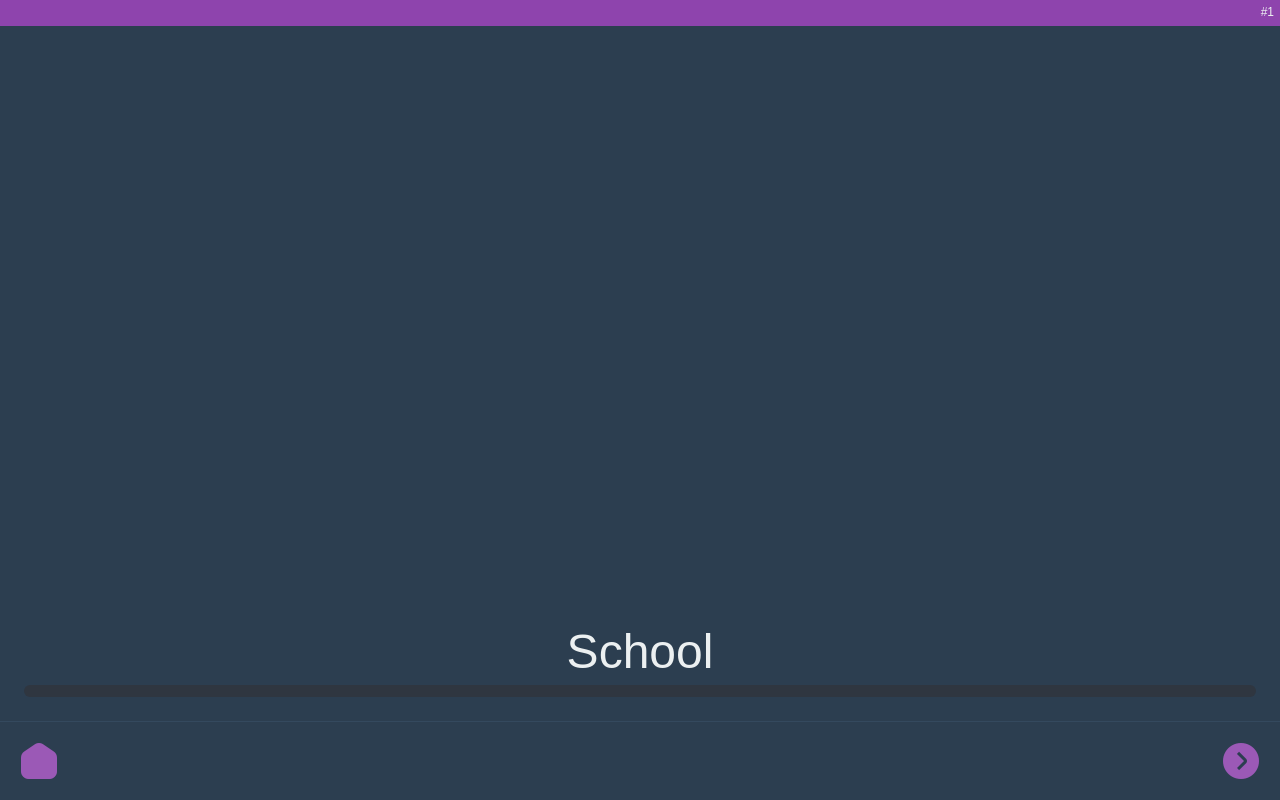
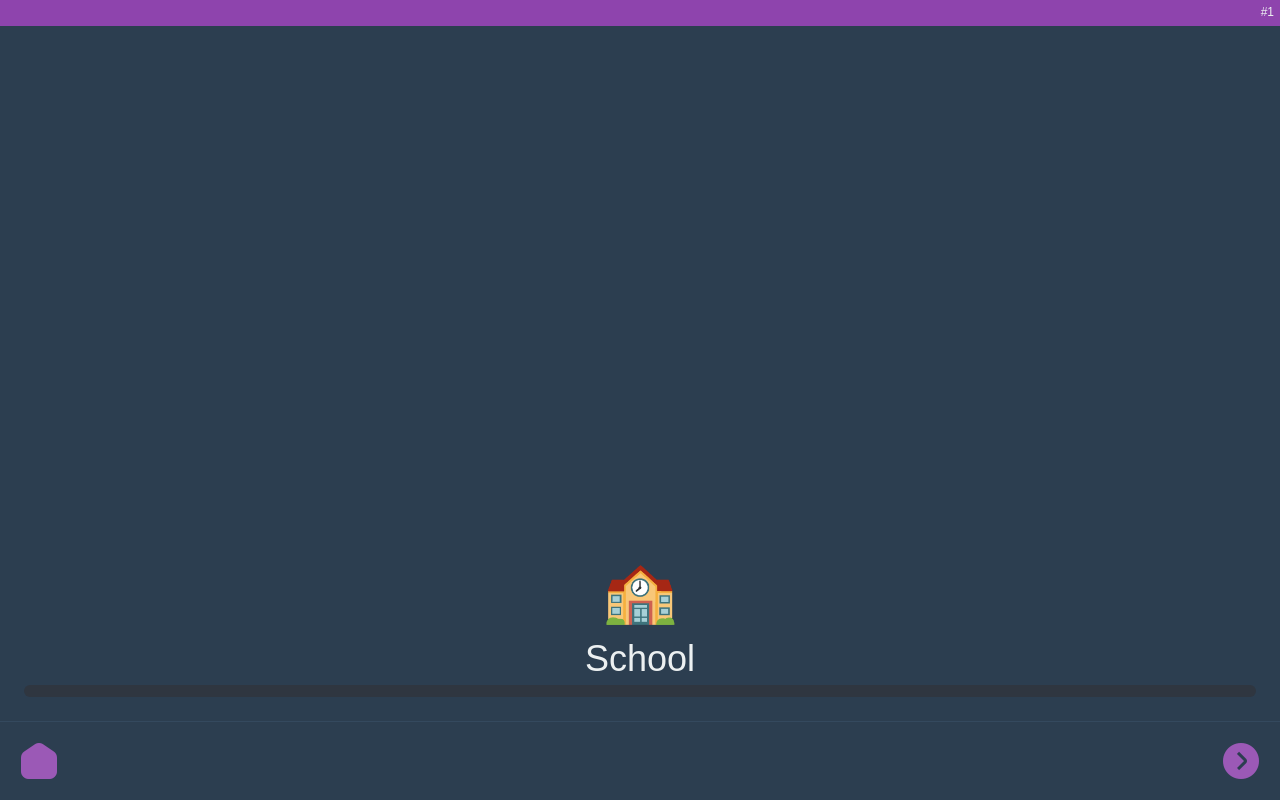
Before and after one commit to kbparagua/likalaro, a Vue app: page /spyfall/game in a window 1280 px wide. Built offline with nearby package versions, Linux system fonts and the light colour scheme.

Commit message:
show location icon

```diff
--- a/src/views/spyfall/main/GameScreen.vue
+++ b/src/views/spyfall/main/GameScreen.vue
@@ -16,6 +16,7 @@
 
   const spyfall = new SpyFall({ seed, numberOfPlayers });
   const location = spyfall.location(index);
+  const icon = spyfall.icon(index);
   const role = spyfall.role(index);
 
   function nextGame() {
@@ -43,6 +44,7 @@
         </div>
 
         <div>
+          <div class="icon">{{ icon }}</div>
           <div class="location">{{ location }}</div>
           <div class="role">{{ role  }}</div>
         </div>
@@ -75,8 +77,15 @@
     padding: 0.5rem;
   }
 
+  .icon {
+    display: flex;
+    justify-content: center;
+    font-size: 5rem;
+    margin-bottom: 1rem;
+  }
+
   .location {
-    font-size: 4rem;
+    font-size: 3rem;
     text-align: center;
     margin-bottom: 0.5rem;
   }
```
Also changed, not shown: src/lib/SpyFall.js.
